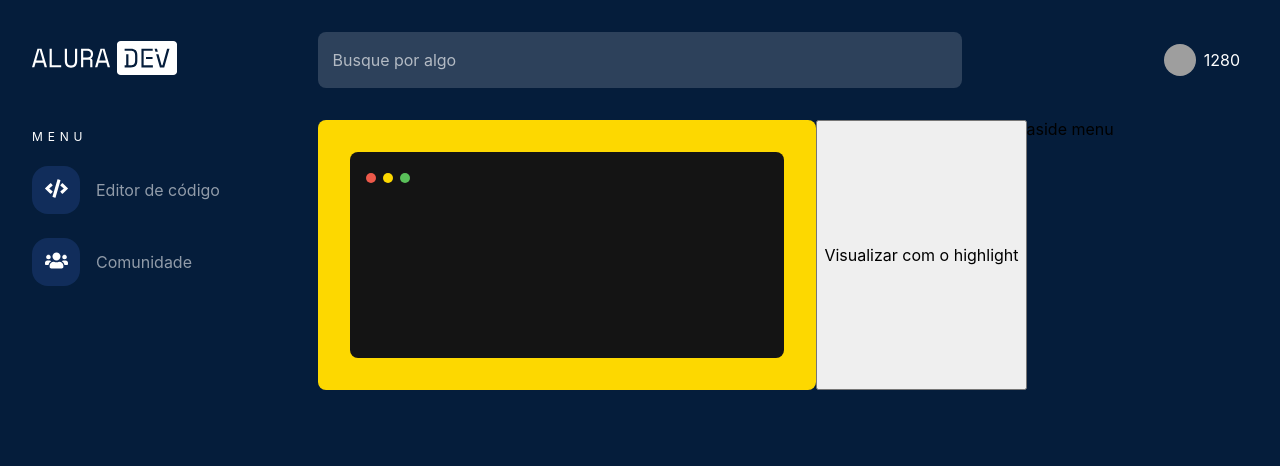
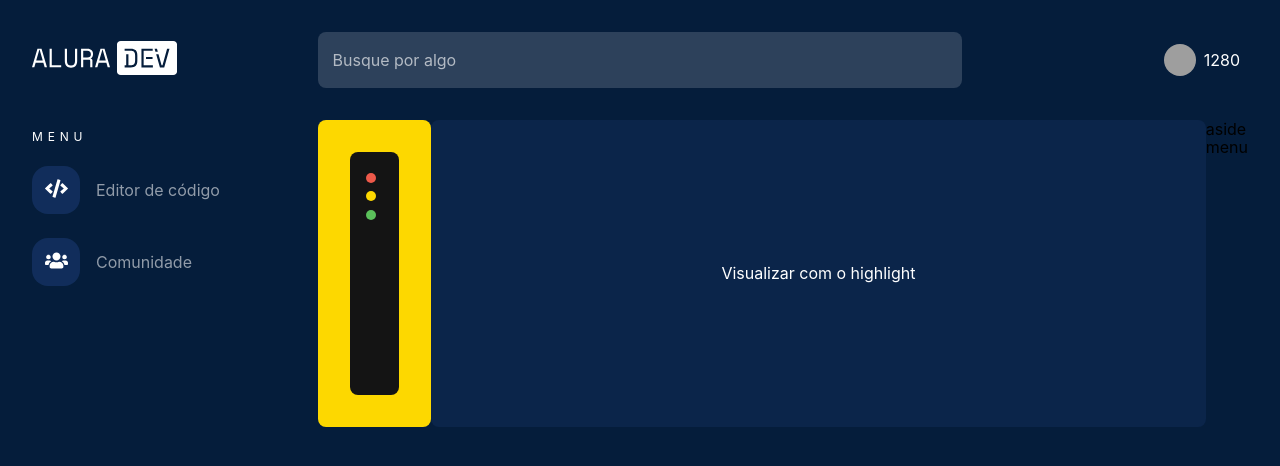
Before and after one commit to leomarzochi/challange-2-alura, a React (Create React App) app: page / in a window 1280 px wide. Shown: the top 466 px of the page. Built offline with nearby package versions, Linux system fonts and the light colour scheme; grey boxes are pictures that could not be loaded.

Commit message:
created button component

```diff
--- a/src/components/button/Buton.tsx
+++ b/src/components/button/Buton.tsx
@@ -1,3 +1,6 @@
+import styles from './Button.module.scss';
+import classNames from 'classnames';
+
 type ButtonType = 'filled' | 'outlined';
 
 interface Props {
@@ -5,8 +8,11 @@ interface Props {
   type: ButtonType
 }
 
-export const Button = ({children}: Props) => {
+export const Button = ({children, type}: Props) => {
   return (
-    <button>{children}</button>
+    <button className={classNames({
+      [styles.button]: true,
+      [styles['button--outlined']]: type === 'outlined'
+    })}>{children}</button>
   )
 }
--- /dev/null
+++ b/src/components/button/Button.module.scss
@@ -0,0 +1,24 @@
+@use 'styles/constants' as constants;
+@use 'styles/colors' as colors;
+
+.button {
+  width: 100%;
+  border-radius: constants.$radius;
+  padding: 1rem;
+  border: none;
+  transition: background 300ms;
+  &--outlined {
+    background: rgba(colors.$light-blue, 0.08);
+    color: rgba(colors.$white, 1);
+    &:hover {
+      background: rgba(colors.$light-blue, 0.16);
+    }
+    &:focus {
+      background: rgba(colors.$light-blue, 0.24);
+    }
+    &:active {
+      border: 4px solid rgba(colors.$light-blue, 0.24);
+      padding: .7rem;
+    }
+  }
+}
```
Also changed, not shown: src/components/button/Button.module.tsx (deleted).
